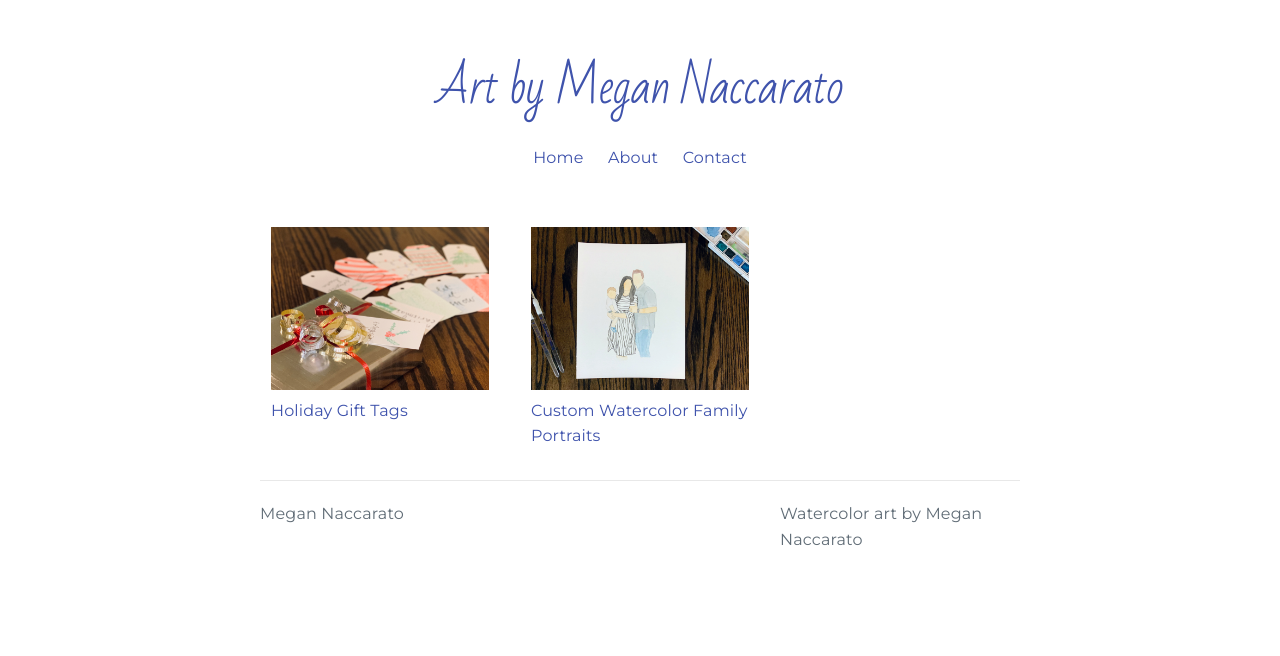
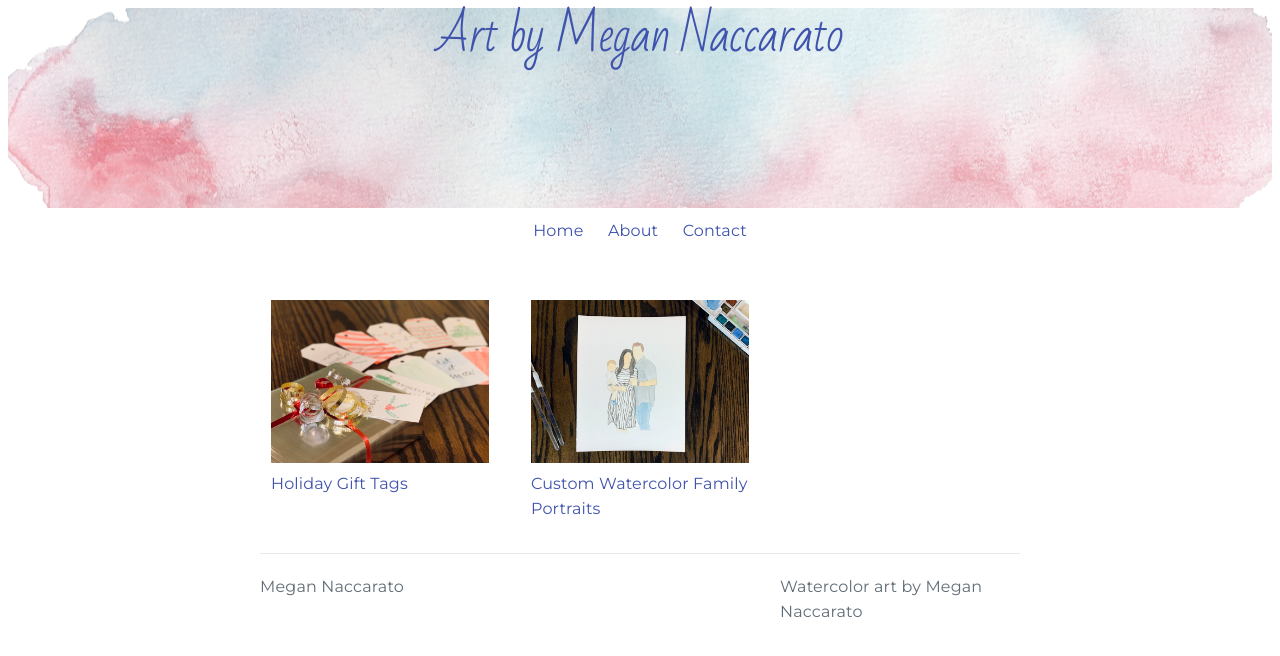
Before and after one commit to naccrat/megan, a Jekyll site: the page built from index.html, in a window 1280 px wide. Shown: the top 656 px of the page. Built offline with Jekyll 4.4.1, drawn with Linux system fonts in a browser that asks for light colours.

Commit message:
header changes

```diff
--- a/_sass/_layout.scss
+++ b/_sass/_layout.scss
@@ -2,7 +2,6 @@
  * Site header
 */
 .wrapper {
-    margin-top: 6rem;
 }
 
  .wrapper .container {
@@ -13,7 +12,9 @@
     text-align: center;
 }
 .site-header-bg {
-    background-image: "../uploads/bg-watercolor.png";
+    background-image: url('/uploads/bg-watercolor.png');
+    background-position: center;
+    height: 200px;
 }
 .site-title {
     font-family: 'Bad Script', cursive;
```
